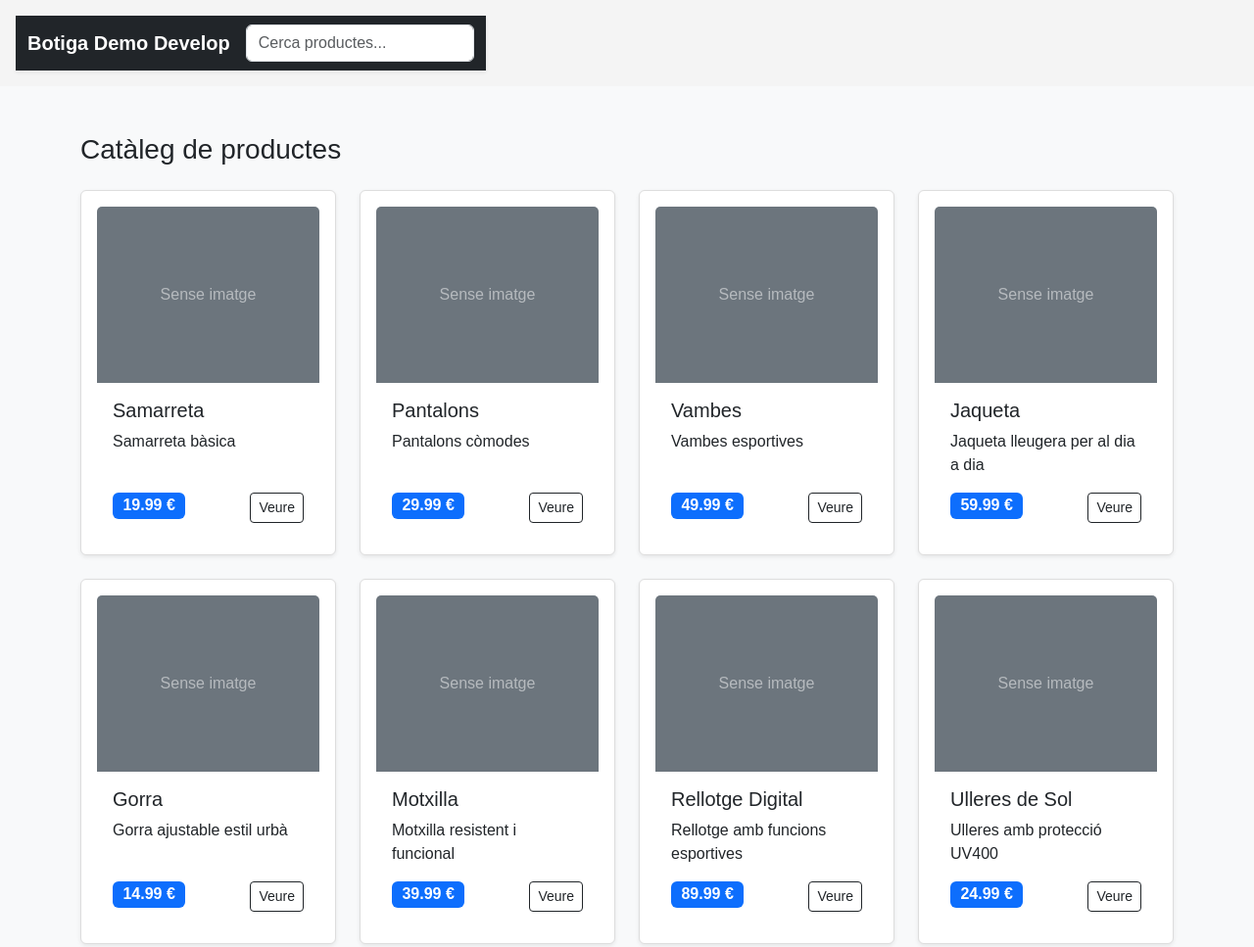
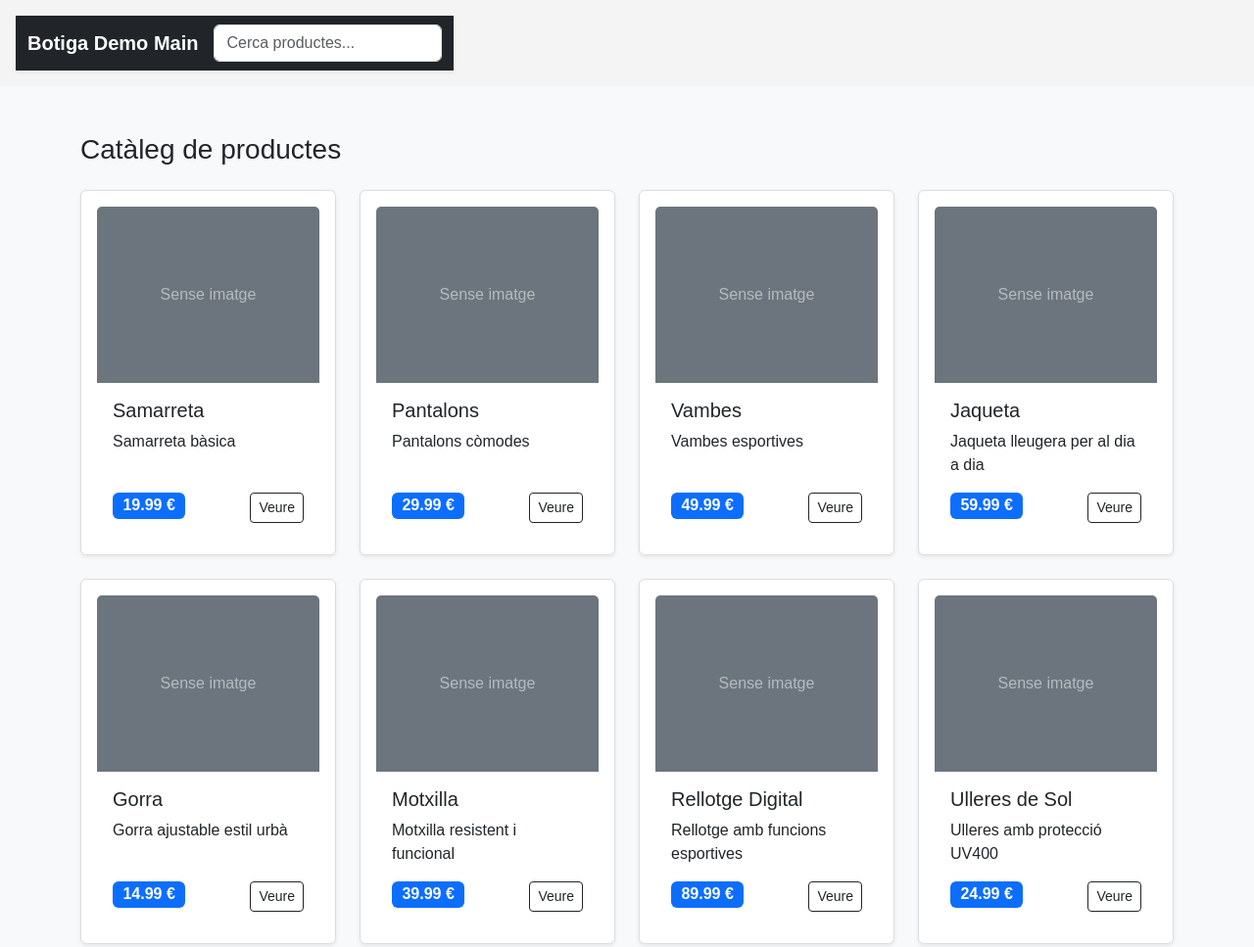
Before and after one commit to CarlesCanals/exercici-git-botiga, a plain HTML site: page index.html in a window 1280 px wide. Shown: the top 967 px of the page at 98% size. Drawn offline with nearby package versions, Linux system fonts and the light colour scheme.

Commit message:
Actualització del títol de la navbar a "Botiga Demo Main"

```diff
--- a/index.html
+++ b/index.html
@@ -25,7 +25,7 @@
     <nav class="navbar navbar-expand-lg navbar-dark bg-dark shadow-sm">
       <div class="container">
         <a class="navbar-brand fw-bold" href="#">
-          Botiga Demo Develop
+          Botiga Demo Main
         </a>
 
         <!-- Cercador a la dreta -->
```
